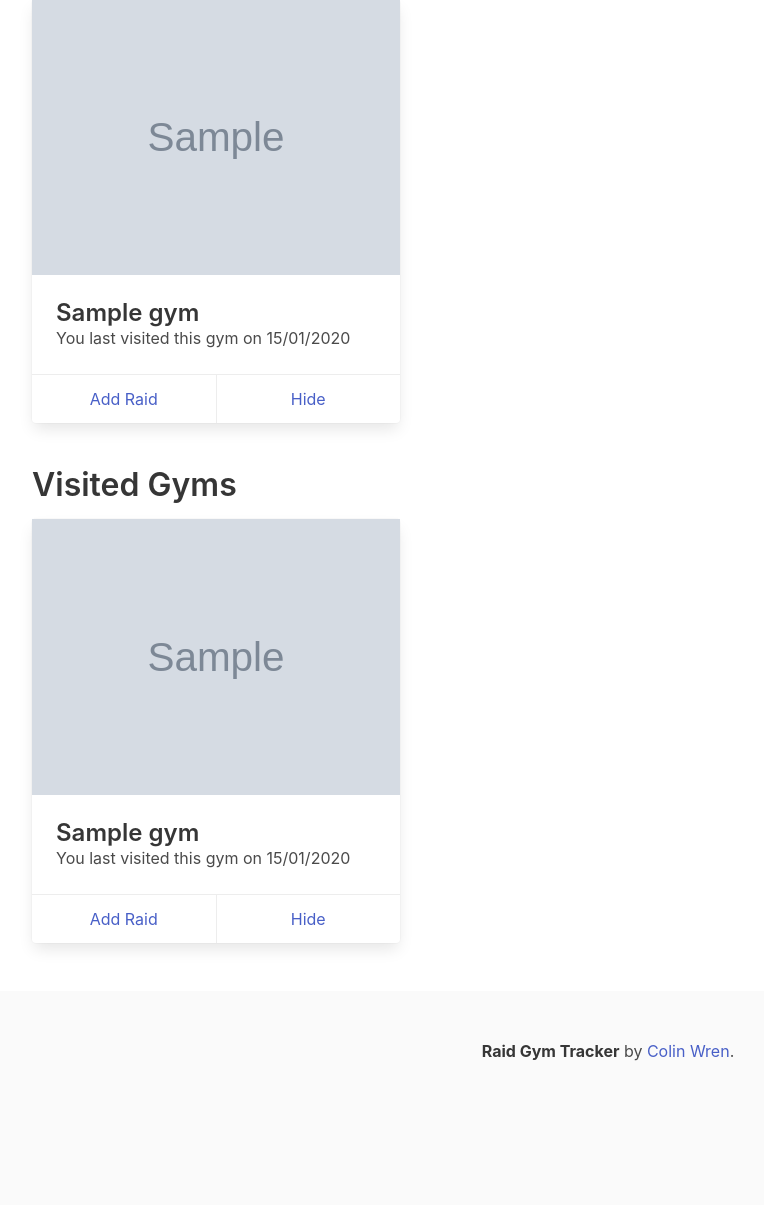
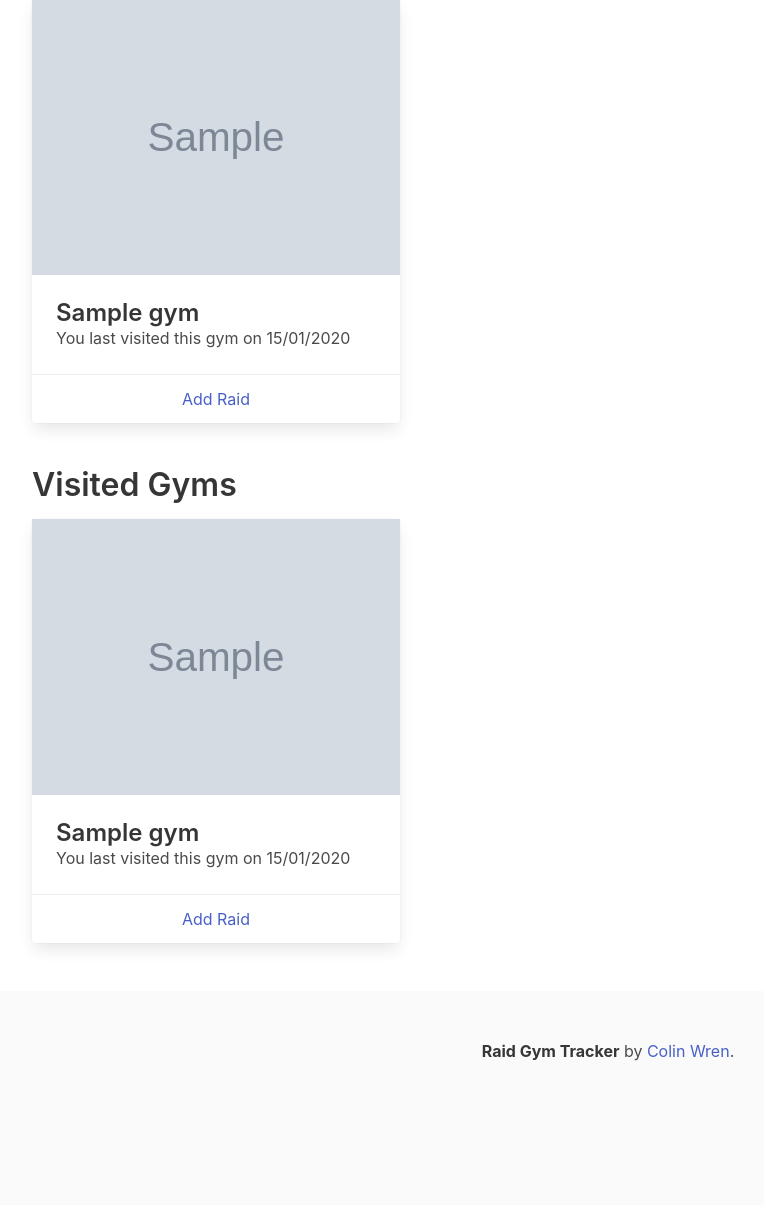
Before and after one commit to Gimpneek/exclusive-raid-gym-tracker, a Django app: template app/templates/app/gym_list.html in a window 1280 px wide. Shown: the part 603-1808 px from the top of the page, without its empty margins (32-796 px from the left). Run offline with Django 3.2, Linux system fonts and the light colour scheme; the template is opened without the code that fills it: most values are stand-ins (such as "Sample title", 1, 10 or a date in 2020); grey boxes marked "Sample" are stand-in pictures; some libraries are stand-ins or nearby versions.

Commit message:
Removing Hide button for now

```diff
--- a/app/templates/app/gym_list.html
+++ b/app/templates/app/gym_list.html
@@ -45,7 +45,7 @@
                       </div>
                       <footer class="card-footer">
                         <a class="card-footer-item" href="/item/{{ gym_item.id }}/">Add Raid</a>
-                        <a class="card-footer-item" href="/hide/{{ gym_item.id }}/">Hide</a>
+                        <!--<a class="card-footer-item" href="/hide/{{ gym_item.id }}/">Hide</a>-->
                       </footer>
                     </div>
                 </div>
@@ -81,7 +81,7 @@
                   </div>
                   <footer class="card-footer">
                     <a class="card-footer-item" href="/item/{{ gym_item.id }}/">Add Raid</a>
-                    <a class="card-footer-item" href="/hide/{{ gym_item.id }}/">Hide</a>
+                    <!--<a class="card-footer-item" href="/hide/{{ gym_item.id }}/">Hide</a>-->
                   </footer>
                 </div>
             </div>
```
